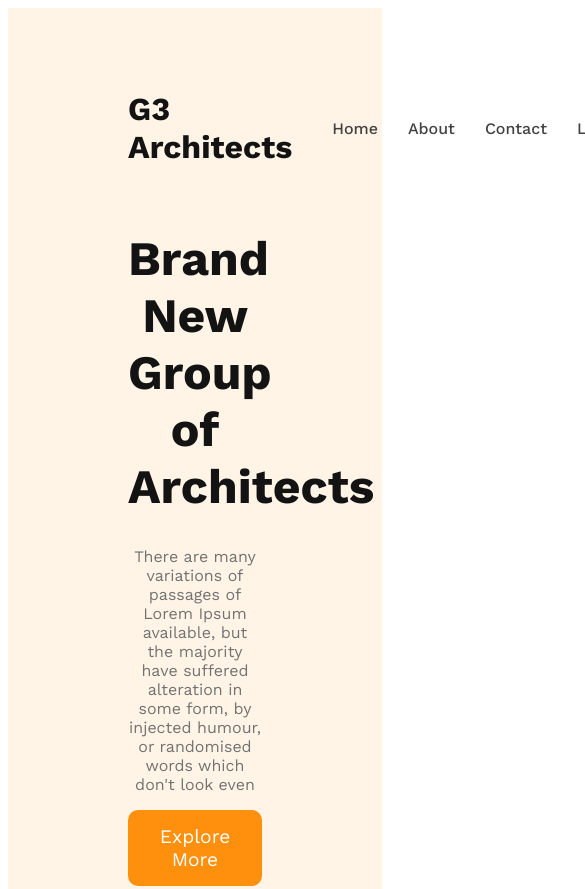
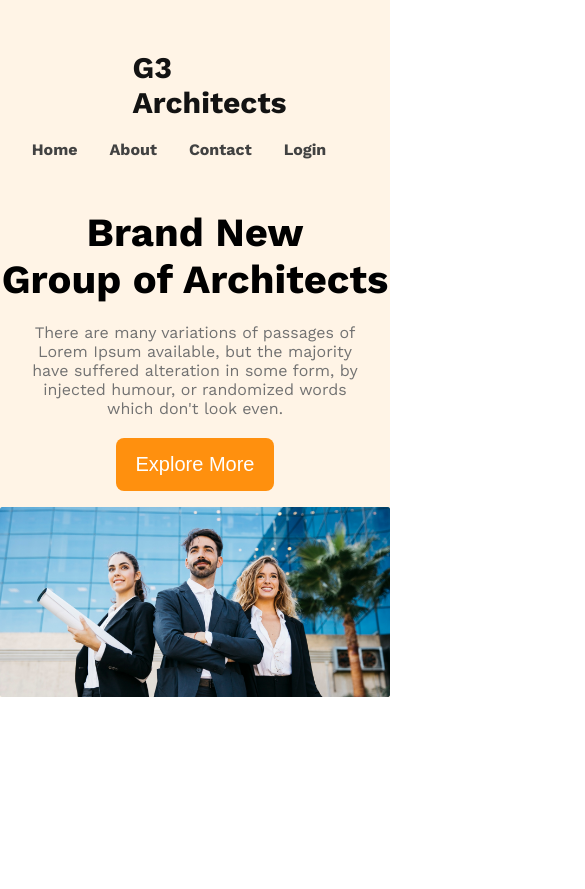
Before and after one commit to emselimahmed/g3-architects-website, a plain HTML site: page index.html in a window 390 px wide. Shown: the top 889 px of the page, 585 px wide, since content can reach past the window. After the commit the page ends 844 px from the top, so only its background shows below. Drawn offline with nearby package versions, Linux system fonts and the light colour scheme.

Commit message:
header, banner, and mobile devices responsive

```diff
--- a/index.html
+++ b/index.html
@@ -9,8 +9,12 @@
 </head>
 
 <body>
+
     <header>
-        <nav>
+
+        <!-- ---------- This is nav section ---------- -->
+
+        <nav class="nav-container">
             <h3 class="nav-title">G3 Architects</h3>
             <ul>
                 <li><a href="">Home</a></li>
@@ -19,18 +23,30 @@
                 <li><a href="">Login</a></li>
             </ul>
         </nav>
-        <div class="banner">
-            <div class="banner-content">
-                <h1 class="banner-title">Brand New <br> Group of Architects </h1>
-                <p class="banner-description">
-                    There are many variations of passages of Lorem Ipsum available, but the majority have suffered
-                    alteration in some form, by injected humour, or randomised words which don't look even
-                </p>
-                <button class="btn-primary">Explore More</button>
+
+        <!-- ---------- This is banner section ---------- -->
+
+        <section class="banner-section">
+
+            <div class="banner-container">
+
+                <div class="banner-text-area">
+
+                    <h1 class="banner-title">Brand New <br> Group of Architects </h1>
+                    <p class="banner-description">
+                        There are many variations of passages of Lorem Ipsum available, but the majority have suffered alteration in some form, by injected humour, or randomized words which don't look even.</p>
+                    <button class="btn-primary">Explore More</button>
+
+                </div>
+
             </div>
+
             <img class="banner-image" src="assets/resources/images/banner.png" alt="Banner">
-        </div>
+
+        </section>
+
     </header>
+
 
     <main>
 
--- a/styles/architects.css
+++ b/styles/architects.css
@@ -1,74 +1,117 @@
 /* Work Sans font from google font */
 @import url('https://fonts.googleapis.com/css2?family=Lato:wght@400;700;900&family=Open+Sans:wght@300;400;500;600;700;800&family=Work+Sans:wght@400;500;700;800&display=swap');
 
-/* shared styles */
-.btn-primary{
-  background-color: #FF900E;
-  border-radius: 10px;
+* {
+  margin: 0;
+  padding: 0;
+}
+
+/* -------- shared style -------- */
+
+.btn-primary {
+  background: #FF900E;
+  color: white;
+  border-radius: 8px;
   padding: 15px 20px;
-  color: #fff;
-  font-size: 1.2rem;
   border: 0;
-  cursor: pointer;
+  font-size: 20px;
 
 }
 
-* {
-  font-family: 'Lato', sans-serif;
-  font-family: 'Open Sans', sans-serif;
-  font-family: 'Work Sans', sans-serif;
+
+
+/* --------- nav styles --------- */
+
+header {
+  background: rgba(255, 144, 14, 0.10);
 }
 
-/* header styles */
-header{
-  background: rgba(255, 144, 14, 0.10);
-  padding: 50px 120px;
-}
-
-nav{
+.nav-container {
   display: flex;
   justify-content: space-between;
+  padding: 50px 150px;
   align-items: center;
 }
 
-.nav-title{
-  font-size: 2rem;
+.nav-title {
+  color: #131313;
+  font-family: Work Sans;
+  font-size: 30px;
   font-weight: 700;
-  color: #131313;
+  margin-left: 29px;
 }
 
-nav > ul {
+nav ul {
   display: flex;
+  list-style: none;
 }
 
-nav li {
-  list-style: none;
-  margin-right: 30px;
-  font-weight: 500;
+li > a {
+  text-decoration: none;
+  margin-right: 2rem;
+  color: #424242;
+  font-family: Work Sans;
   font-size: 1rem;
+  font-weight: bold;
+
 }
 
-nav li a{
-  text-decoration: none;
-  color: #424242;
+/* ---------- banner styles ---------- */
+
+.banner-container {
+  max-width: 700px;
+  text-align: center;
+  margin: 0 auto;
+
 }
 
-/* Banner styles */
-.banner-content{
-  max-width: 100%;
-  text-align: center;
-  margin: 0 auto;
+.banner-title {
+  font-family: Work Sans;
+  font-weight: 600;
+  font-size: 40px;
+
+
 }
-.banner-title{
-  font-size: 3rem;
-  font-weight: 700;
-  color: #131313;
+.banner-description{
+  font-family: Work Sans;
+  color: #727272;
+  padding: 20px;
+}
+.banner-image{
+  width: 62rem;
+  display: block;
+  margin-left: auto;
+  margin-right: auto;
+  margin-top: 1rem;
+
 }
 
-.banner-description{
-  color: #727272;
+
+/* responsive media queries */
+
+/* --------- mobile devices ------------ */
+
+@media screen and ( max-width: 576px ) {
+
+  .banner-image{
+    width: 100%;
+    display: block;
+    margin-left: auto;
+    margin-right: auto;
+    margin-top: 1rem;
+
+  }
+
+  .nav-container {
+    flex-direction: column;
+
+  }
+  .nav-title{
+    margin-bottom: 20px;
+  }
 }
-.banner-image{
-  width: 66.4rem;
-  margin-top: 20px;
+/* ---------- medium devices -------- */
+
+@media screen and ( min-width: 576px ) and ( max-width: 960px ) {
+
 }
```
